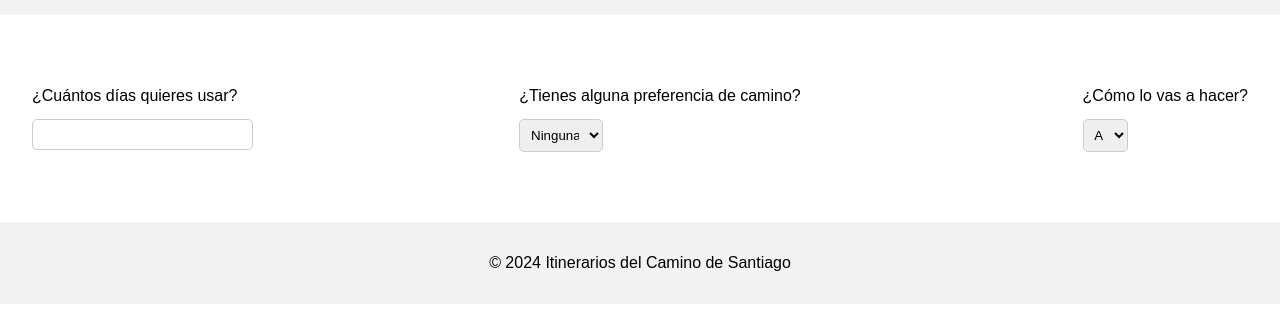
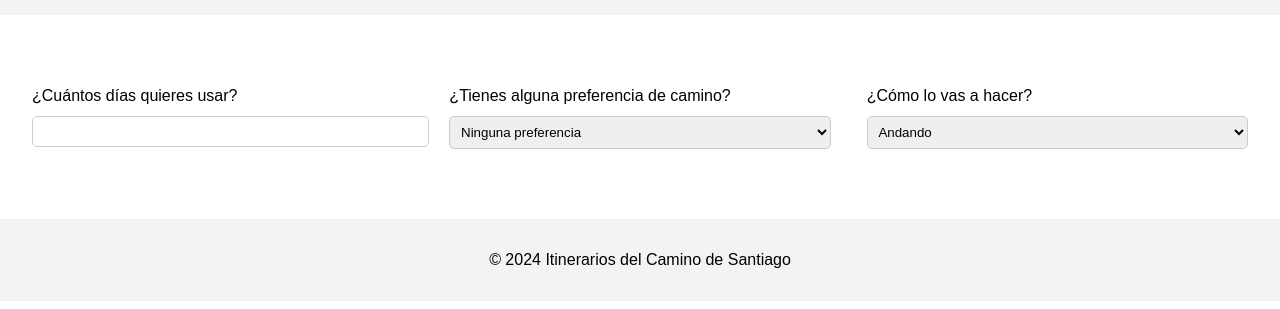
Before and after one commit to lrtudela/caminoplanner, a website: page index.html in a window 1280 px wide. Shown: the part 319-628 px from the top of the page. Drawn offline with Linux system fonts and the light colour scheme.

Commit message:
Update style.css

```diff
--- a/style.css
+++ b/style.css
@@ -47,11 +47,23 @@ header img {
 }
 .form-row {
     display: flex;
-    justify-content: space-between; /* Esto distribuirá el espacio uniformemente entre los elementos */
-    margin-bottom: 10px; /* Espacio entre las filas */
+    justify-content: space-between;
+    margin-bottom: 10px;
 }
 
-input, select {
-    width: calc(33.333% - 10px); /* Distribuye el ancho uniformemente, ajusta el '10px' según sea necesario para el espacio */
-    /* El cálculo del ancho asume 3 elementos con un pequeño ajuste para el espaciado entre ellos */
+.form-field {
+    flex-basis: calc(33% - 20px); /* Ajusta el 20px según el espaciado que quieras entre campos */
+    display: flex;
+    flex-direction: column;
 }
+
+.form-field label {
+    margin-bottom: 5px;
+}
+
+input[type="number"], select {
+    width: 100%;
+    padding: 0.5em;
+    border: 1px solid #ccc;
+    border-radius: 5px;
+}
```
